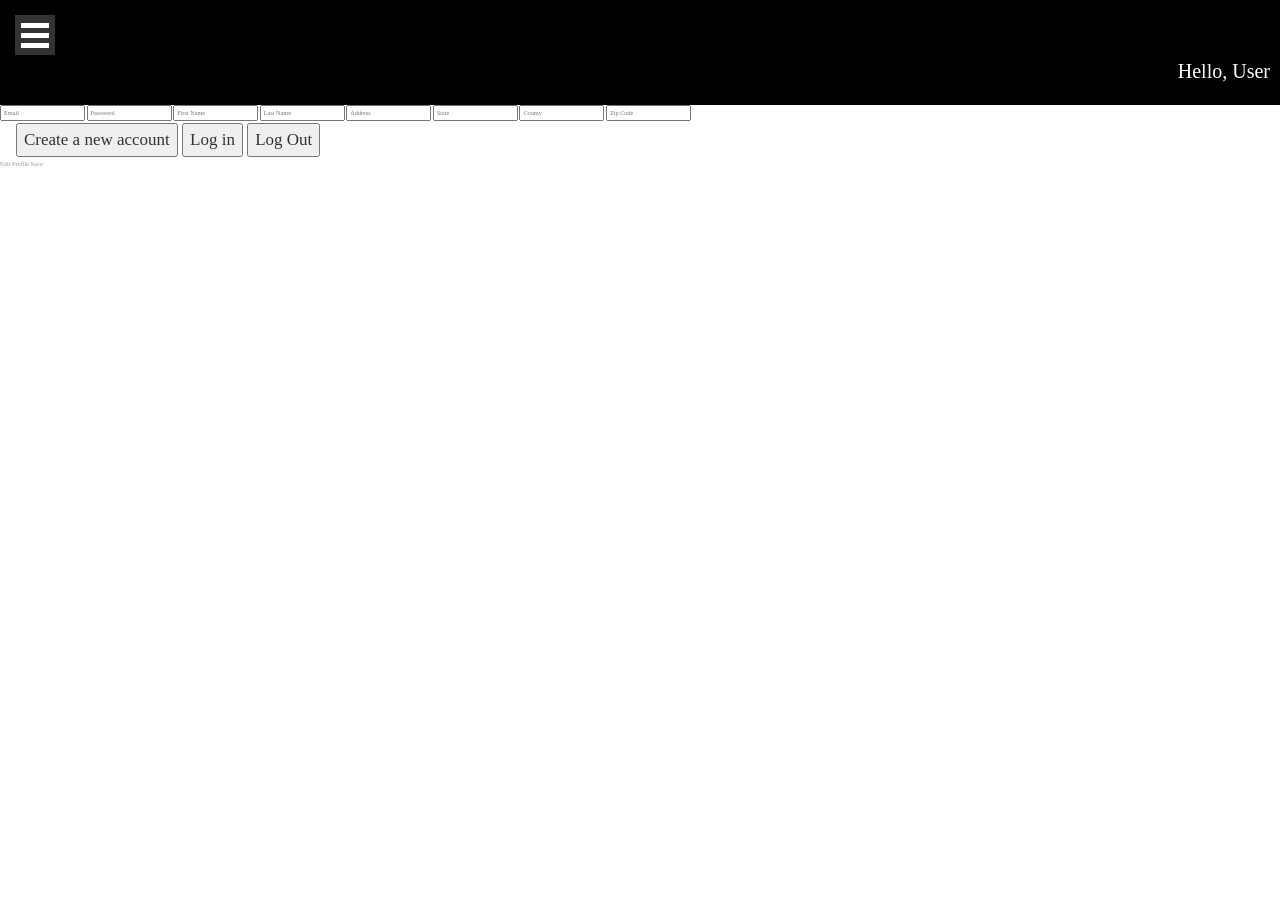
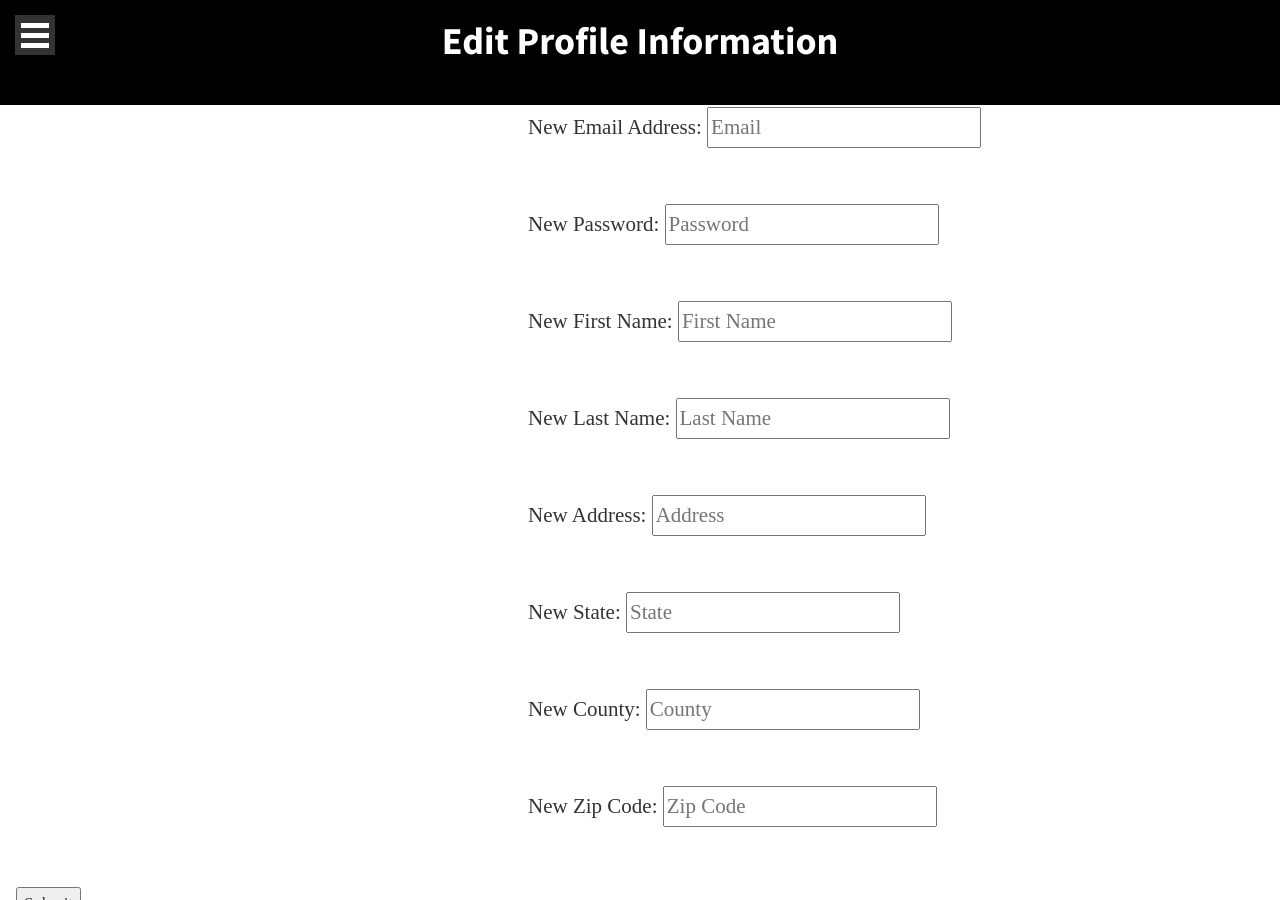
Before and after one commit to EJBlog/TravelMap, a Jekyll site: the page build/profile.html, which Jekyll copies as it is, in a window 1280 px wide. Built offline with Jekyll 4.4.1, drawn with Linux system fonts in a browser that asks for light colours; nearby versions of some CDN libraries; some web fonts are replaced; comment, search, counter and statistics services are not loaded.

Commit message:
Starting work on updating profile information

```diff
--- /dev/null
+++ b/build/css/profile.css
@@ -0,0 +1,5 @@
+.userProfile{
+  font-size: 16px;
+  padding: 2px 16px;
+  margin-left: 40%;
+}
--- a/build/index.html
+++ b/build/index.html
@@ -28,7 +28,7 @@
 	<!-- <header class="hero-image-about"> -->
 	<header>
 		<span class="menu-trigger animated fadeInDown">
-					<span class="bar"></span>
+		<span class="bar"></span>
 		<span class="bar"></span>
 		<span class="bar"></span>
 		</span>
--- a/build/js/user_loggin.js
+++ b/build/js/user_loggin.js
@@ -43,11 +43,11 @@ function createUser() {
 
     var user = firebase.auth().currentUser;
 
-    var usersData = firebase.database().ref("users/" + user.uid);
-
-    usersData.push({
-      email: user.email,
-      password: user.password,
+    firebase.database().ref("users/" + user.uid).push({
+      // email: user.email,
+      // password: user.password,
+      email: email,
+      password: password,
       displayName: user.displayName,
       photoURL: user.photoURL,
       emailVerified: user.emailVerified
@@ -90,6 +90,31 @@ function signOutUser() {
   }).catch(function(error) {
     console.log("User was NOT signed out");
   });
+
+}
+
+function updateUserInfo(){
+
+  var user = firebase.auth().currentUser;
+  var newEmail = document.getElementById("newEmail");
+  var newPassword = document.getElementById("newPassword");
+
+  firebase.database().ref("users/" + user.uid).update({
+
+    // if (newEmail <> undefined || newEmail <> null) {
+    //   email: newEmail
+    // },
+    email: newEmail,
+    password: newPassword,
+    // displayName: user.displayName,
+    // photoURL: user.photoURL,
+    // emailVerified: user.emailVerified
+  });
+
+  firebase.database().ref("-Users/-KUanJA9egwmPsJCxXpv").update({ displayName: "New trainer" });
+
+
+
 
 }
 
--- a/build/profile.html
+++ b/build/profile.html
@@ -3,7 +3,7 @@
 
 <head>
 	<meta charset="utf-8">
-  <meta http-equiv="X-UA-Compatible" content="IE=edge,chrome=1">
+	<meta https-equiv="X-UA-Compatible" content="IE=edge,chrome=1">
 	<title>Map</title>
 	<meta name="description" content="">
 	<meta name="viewport" content="width=device-width">
@@ -13,12 +13,13 @@
 	<link rel="stylesheet" href="css/font-awesome.min.css">
 	<link rel="stylesheet" href="css/main.css">
 	<link rel="stylesheet" href="css/map.css">
-
+  <link rel="stylesheet" href="css/profile.css">
 
 	<!--[if lte IE 9]>
 		<script src="//cdnjs.cloudflare.com/ajax/libs/html5shiv/3.6.2/html5shiv.js"></script>
 		<script src="//cdnjs.cloudflare.com/ajax/libs/respond.js/1.3.0/respond.js"></script>
 		<![endif]-->
+
 	<script src="js/vendor/modernizr.custom.32229-2.8-respondjs-1-4-2.js"></script>
 
 </head>
@@ -38,9 +39,8 @@
 					<div class="no-js-menu">
 						<ul>
 							<li><i class="fa fa-home"></i><a href="index.html">Home</a></li>
-							<!-- <li><i class="fa fa-th"></i><a href="category.html">Categories</a></li>
-							<li><i class="fa fa-user"></i><a href="author_evan.html">Evan Neises</a></li>
-							<li><i class="fa fa-user"></i><a href="author_jake.html">Jake Ellis</a></li> -->
+							<li id="LogInLink" class="hide"><i class="fa fa-users"></i><a  href="#" onclick="logginModal()">Log In</a></li>
+							<li id="logOutLink"><i class="fa fa-users"></i><a href="index.html" onclick="signOutUser()">Log Out</a></li>
 							<li><i class="fa fa-beer"></i><a href="about.html">About</a></li>
 							<li><i class="fa fa-paper-plane"></i><a href="contact.html">Contact</a></li>
 						</ul>
@@ -51,9 +51,8 @@
 		<div id="menu-target">
 			<ul>
 				<li><i class="fa fa-home"></i><a href="index.html">Home</a></li>
-        <!-- <li><i class="fa fa-th"></i><a href="category.html">Categories</a></li>
-						<li><i class="fa fa-user"></i><a href="author_evan.html">Evan Neises</a></li>
-						<li><i class="fa fa-user"></i><a href="author_jake.html">Jake Ellis</a></li> -->
+				<li id="LogInLink" class="hide"><i class="fa fa-users"></i><a id="modalButton" href="#" onclick="logginModal()">Log In</a></li>
+				<li id="logOutLink"><i class="fa fa-users"></i><a href="index.html" onclick="signOutUser()">Log Out</a></li>
 				<li><i class="fa fa-beer"></i><a href="about.html">About</a></li>
 				<li><i class="fa fa-paper-plane"></i><a href="contact.html">Contact</a></li>
 			</ul>
@@ -61,37 +60,90 @@
 		</div>
 	</header>
 
+	<div id="loginModal" class="logginModalClass">
+		<div class="logginModal-content">
+
+			<div class="logginModal-header">
+				<span class="close">&times;</span>
+			</div>
+			<div id="signInModalContent" class="logginModal-body hide">
+				<p style="padding-top:85px; padding-left:50px;">You Have Logged In successfully!</p>
+			</div>
+			<div id="modalBody" class="logginModal-body">
+				<h2>Log In</h2>
+				<form>
+					<input type="text" placeholder="Email" id="email" name="email">
+					<input type="password" placeholder="Password" id="password" name="password">
+				</form>
+				<input type="button" onclick="signInUser()" id="signIn" name="signIn" value="Log in">
+				<p id="errorMsg" class="errorMsg"></p>
+			</div>
+			<div id="modalFooter"  class="logginModal-footer">
+				<p style="margin-bottom:10px">First Time? Create an account.</p>
+				<input type="button" onclick="createUser()" id="newUser" name="newUser" value="Create a new account">
+			</div>
+		</div>
+	</div>
+
 
 	<div class="title">
-    <!-- <h1>Travel Map Creator</h1>
-		<p>Please Select The State You Wish To Use</p> -->
-    <a id="userDisplay" href="profile.html" class="loggedInUser">Hello, User</a>
-    <!-- Change this to a link to the profile page-->
-
+		<h1>Edit Profile Information</h1>
+		<a id="userDisplay" href="profile.html" class="loggedInUser"></a>
 	</div>
 
   <div class="userProfile">
     <form>
-      <input type="text" placeholder="Email" id="email" name="email">
-      <input type="text" placeholder="Password" id="password" name="password">
-      <input type="text" placeholder="First Name" id="fName" name="fName">
-      <input type="text" placeholder="Last Name" id="lName" name="lName">
-      <input type="text" placeholder="Address" id="address" name="address">
-      <input type="text" placeholder="State" id="state" name="state">
-      <input type="text" placeholder="County" id="county" name="county">
-      <input type="text" placeholder="Zip Code" id="zipCd" name="zipCode">
+      <p>New Email Address: <input type="text" placeholder="Email" id="newEmail" name="email"></p><br>
+      <p>New Password: <input type="text" placeholder="Password" id="newPassword" name="password"></p><br>
+      <p>New First Name: <input type="text" placeholder="First Name" id="newFName" name="fName"></p><br>
+      <p>New Last Name: <input type="text" placeholder="Last Name" id="newLName" name="lName"></p><br>
+      <p>New Address: <input type="text" placeholder="Address" id="newAddress" name="address"></p><br>
+      <p>New State: <input type="text" placeholder="State" id="newState" name="state"></p><br>
+      <p>New County: <input type="text" placeholder="County" id="newCounty" name="county"></p><br>
+      <p>New Zip Code: <input type="text" placeholder="Zip Code" id="newZipCd" name="zipCode"></p><br>
     </form>
   </div>
   <div class="logginModal-footer">
-    <input type="button" onclick="createUser()" id="newUser" name="newUser" value="Create a new account">
-    <input type="button" onclick="signInUser()" id="signIn" name="signIn" value="Log in">
-    <input type="button" onclick="signOutUser()" id="signOut" name="signOut" value="Log Out">
+    <input type="button" onclick="updateUserInfo()" id="updateUserInfo"  value="Submit">
   </div>
 
-  <a href="#">Edit Profile</a>
-  <a href="#">Save</a>
 
 
+	<script src="https://ajax.googleapis.com/ajax/libs/jquery/1.11.2/jquery.min.js"></script>
+	<script>
+		window.jQuery || document.write('<script src="js/vendor/jquery-1.11.2.min.js"><\/script>')
+	</script>
+	<script src="js/vendor/jquery.jpanelmenu.min.js"></script>
+	<script src="js/vendor/bootstrap.min.js"></script>
+	<script src="js/vendor/fastclick.min.js"></script>
+	<script src="js/main.js"></script>
+	<script src="js/raphael.js"></script>
+	<script src="https://www.gstatic.com/firebasejs/3.9.0/firebase.js"></script>
+	<script src="js/usa_map.js"></script>
+	<script src="js/user_loggin.js"></script>
+
+	<script type="text/javascript">
+
+		var modal = document.getElementById("loginModal");
+		var btn = document.getElementById("modalButton");
+		var span = document.getElementsByClassName("close")[0];
+
+		var logginModal = function() {
+			modal.style.display = "block"
+		};
+
+		span.onclick = function() {
+			modal.style.display = "none";
+			logInReload();
+		}
+
+		window.onclick = function() {
+			if (event.target == modal) {
+				modal.style.display = "none";
+				logInReload();
+			}
+		}
+	</script>
 </body>
 
 </html>
```
Also changed, not shown: other parts of build/index.html (+0 -1 lines). Lines whose indentation alone changed are shown as unchanged.
